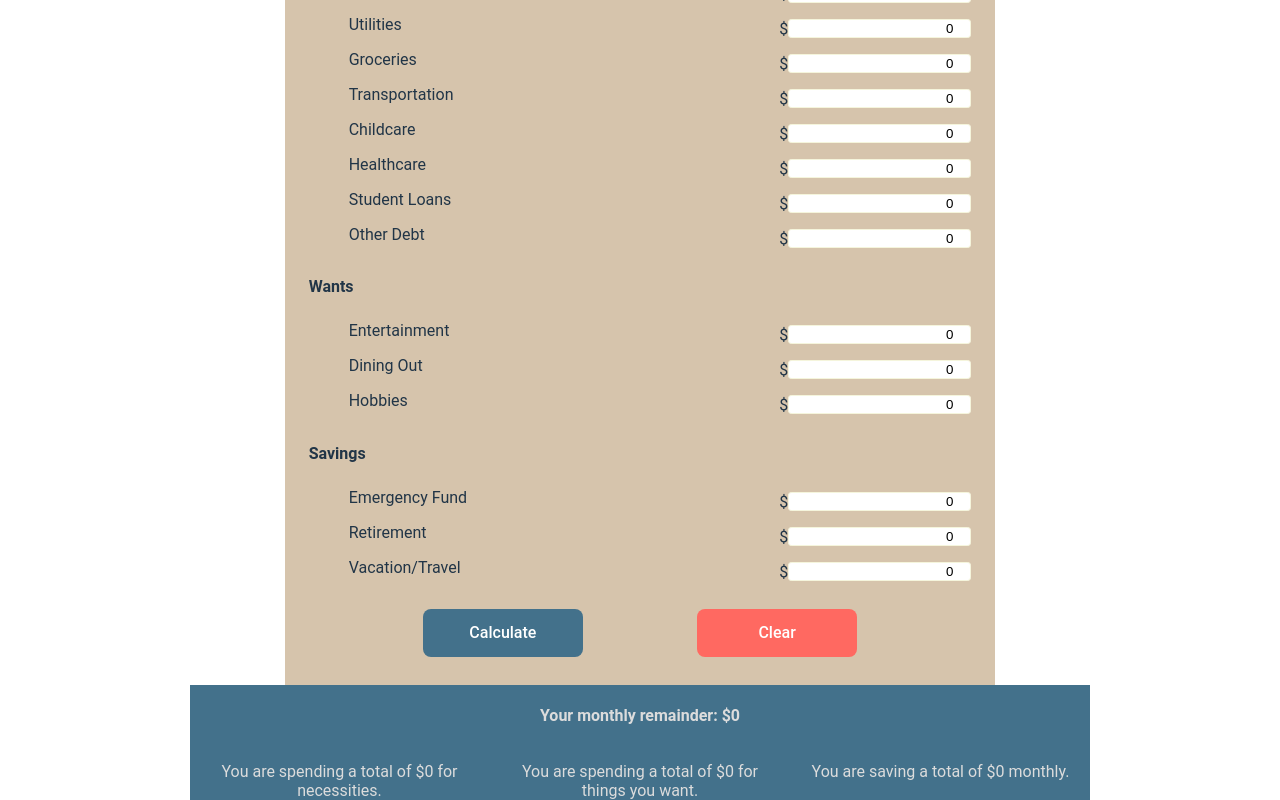
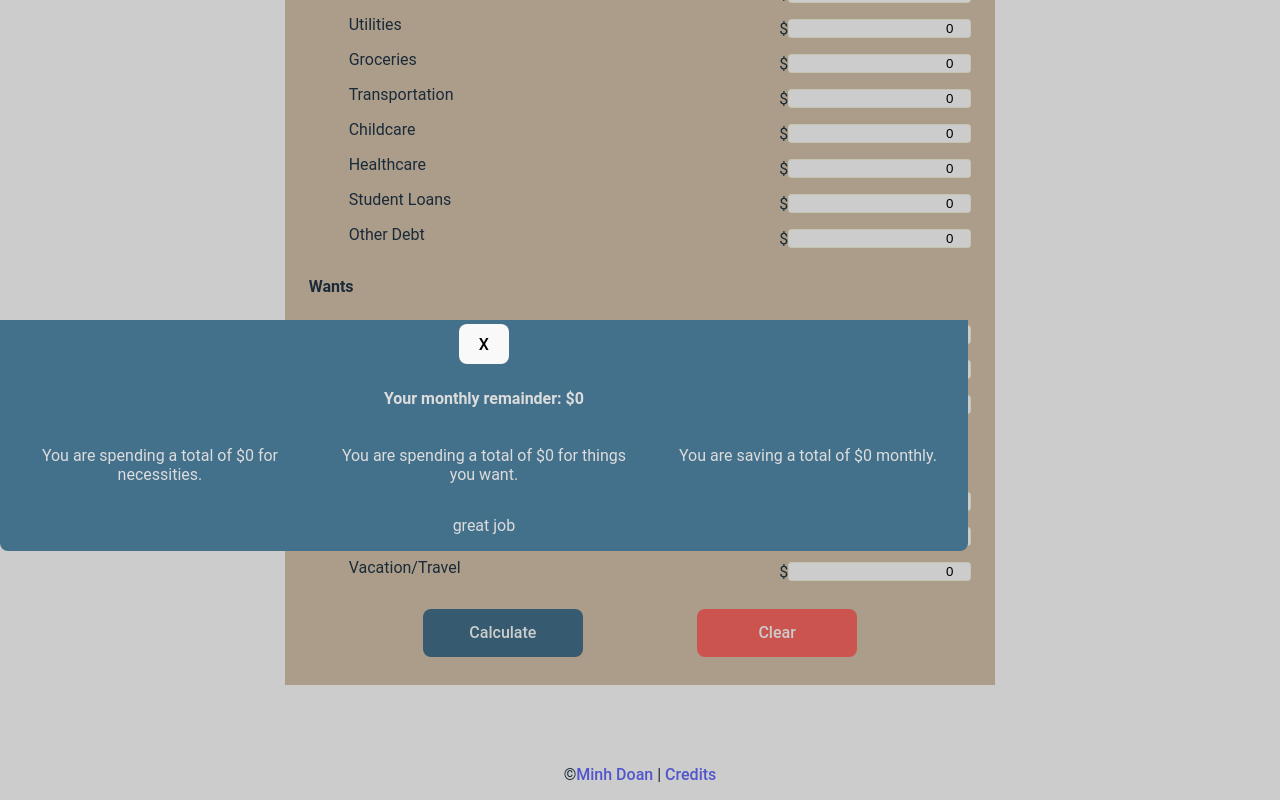
Before and after one commit to doanaminh/build-a-budget, a React (Vite) app in the folder client/: page /calculator in a window 1280 px wide. Both pictures are taken after a click on the button "Calculate". Shown: the part 594-1394 px from the top of the page. Built offline with nearby package versions, Linux system fonts and the light colour scheme; a web font is replaced by a local one.

Commit message:
adding button to modal calculator

```diff
--- a/client/src/components/Modal.css
+++ b/client/src/components/Modal.css
@@ -1,5 +1,16 @@
 
+.modalBackdrop {
+    position: fixed;
+    top: 0;
+    left: 0;
+    width: 100vw;
+    height: 100vh;
+    background-color: rgba(0, 0, 0, 0.2);
+}
 .budgetBody {
+    position: fixed;
+    top: 40vh;
+    left: 0;
     text-align: center;
     display: flex;
     flex-direction: column;
@@ -8,7 +19,6 @@
     border-bottom-left-radius: .5rem;
     border-bottom-right-radius: .5rem;
     background-color: #43718b;
-    width: 90%;
     padding: 0 .9rem;
 }
 .budgetSections {
--- a/client/src/components/Modal.tsx
+++ b/client/src/components/Modal.tsx
@@ -21,7 +21,9 @@ const Modal: React.FC<Props> = ({
 
     return (
         <>
+            <div className="modalBackdrop"></div>
             <section className="budgetBody">
+                <div><button>X</button></div>
                 <section className="budgetBreakdown">
                     <section className="budgetRemainder">
                         <h4>{title}</h4>
```
